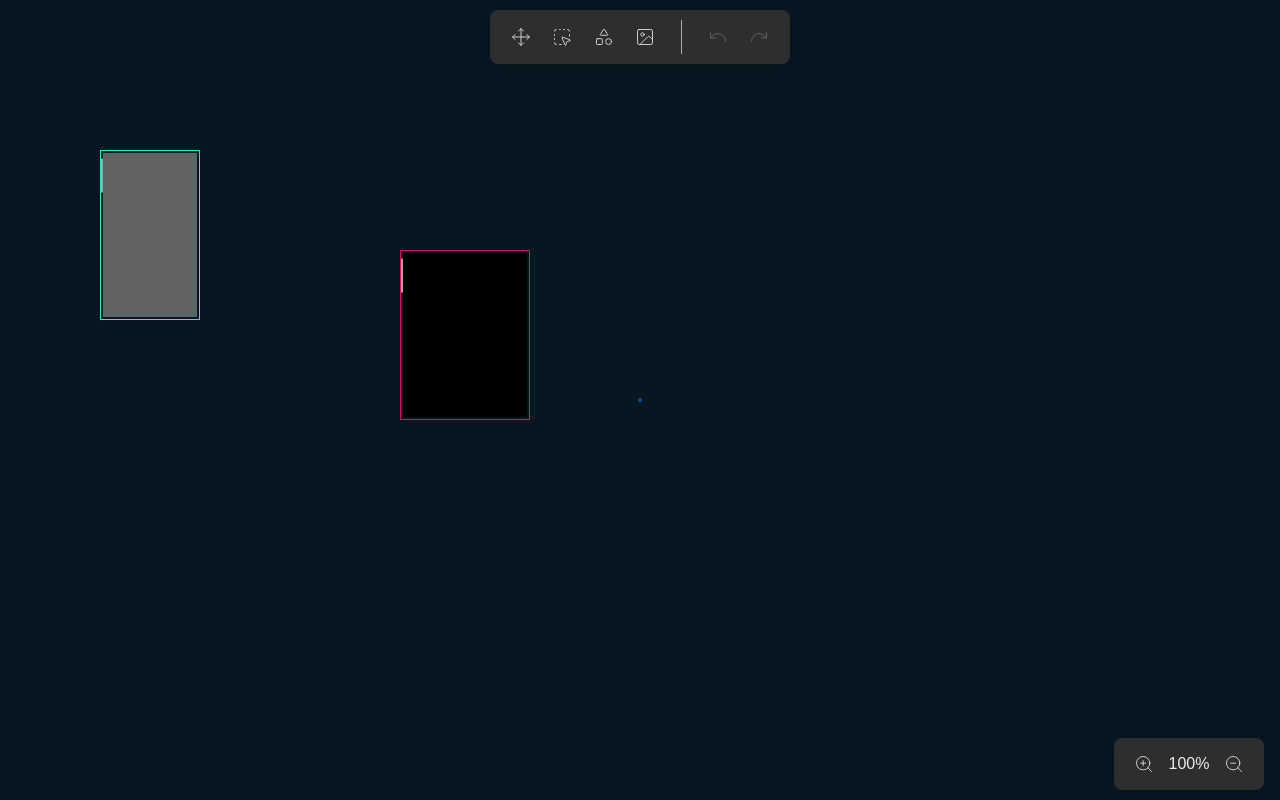
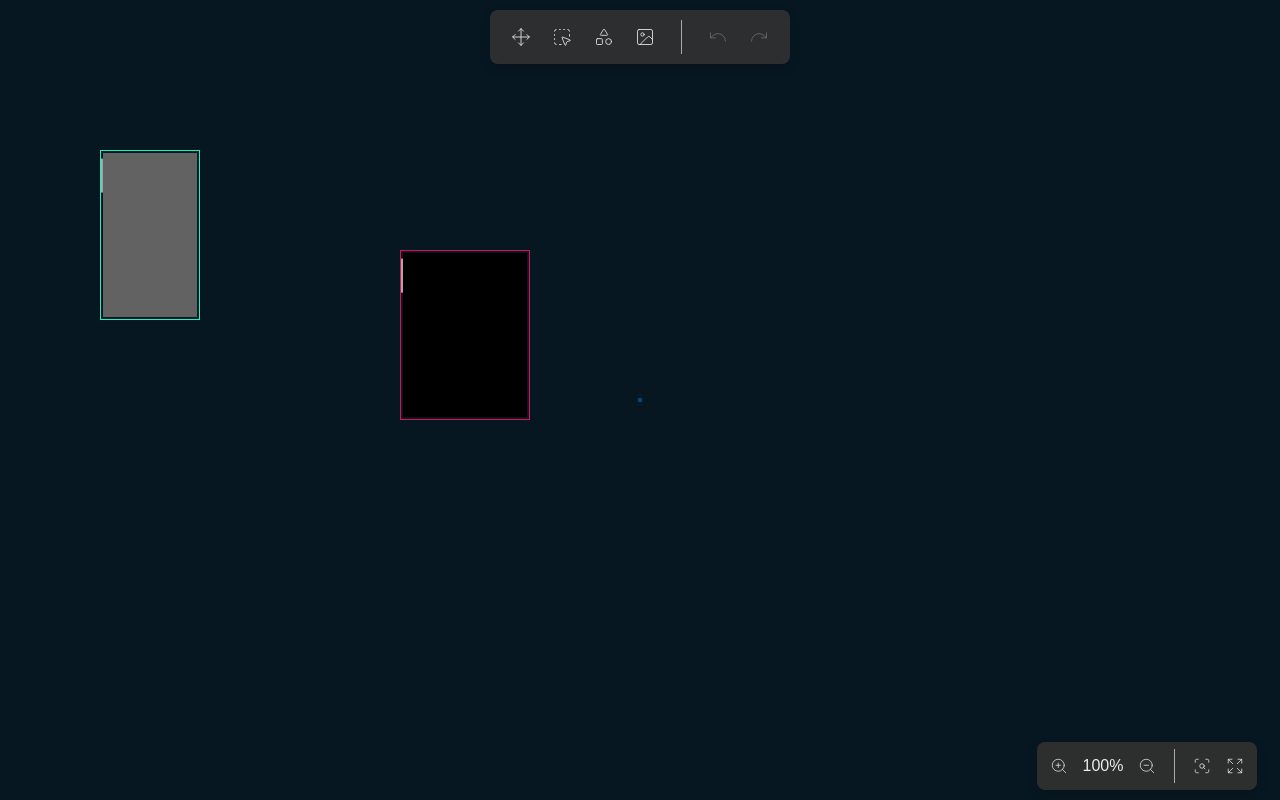
Before and after one commit to miladshiri/animateDraw, a Next.js app: page / in a window 1280 px wide. Built offline with nearby package versions, Linux system fonts and the light colour scheme.

Commit message:
FitScreen function

```diff
--- a/app/page.js
+++ b/app/page.js
@@ -181,7 +181,31 @@ export default function Home() {
 
   const zoomInOut = (zoomFactor, xCenter, yCenter) => {
     setScale((prevScale) => {
-      const newScale = Math.min(Math.max(prevScale * zoomFactor, 0.4), 3); // Clamp the scale
+      const newScale = Math.min(Math.max(prevScale * zoomFactor, 0.02), 16); // Clamp the scale
+
+      setOffset((prevOffset) => {
+
+        const m_before_zoom_x = xCenter / prevScale + prevOffset.x;
+        const m_before_zoom_y = yCenter / prevScale + prevOffset.y;
+
+        const m_after_zoom_x = xCenter / newScale + prevOffset.x;
+        const m_after_zoom_y = yCenter / newScale + prevOffset.y;
+
+        const newOffsetX = prevOffset.x + (m_before_zoom_x - m_after_zoom_x) / 2;
+        const newOffsetY = prevOffset.y + (m_before_zoom_y - m_after_zoom_y) / 2;
+
+        return { x: newOffsetX, y: newOffsetY};
+      });
+
+      return newScale;
+    });
+  }
+
+  const resetZoom = () => {
+    setScale((prevScale) => {
+      const newScale = 1;
+      const xCenter = window.innerWidth / 2;
+      const yCenter = window.innerHeight / 2;
 
       setOffset((prevOffset) => {
         // Adjust the offset to keep the mouse pointer fixed relative to content
@@ -234,7 +258,36 @@ export default function Home() {
     }
   };
 
+  const fitScreen = () => {
+    var minX = Infinity;
+    var minY = Infinity;
+    var maxX = -Infinity;
+    var maxY = -Infinity;
 
+    allShapes.forEach((shape) => {
+      minX = Math.min(minX, shape.x);
+      minY = Math.min(minY, shape.y);
+      maxX = Math.max(maxX, shape.x + shape.w);
+      maxY = Math.max(maxY, shape.y + shape.h);
+    });
+
+    const boundingWidth = maxX - minX;
+    const boundingHeight = maxY - minY;
+
+    const screenWidth = window.innerWidth;
+    const screenHeight = window.innerHeight;
+    const scaleX = screenWidth / boundingWidth;
+    const scaleY = screenHeight / boundingHeight;
+    const scale = Math.min(scaleX, scaleY);
+
+    const offsetX =  minX;
+    const offsetY = minY;
+    setScale(scale);
+    setOffset({ x: offsetX, y: offsetY });
+  }
+
+  const freezeScreen = () => {
+  }
 
   const initialPan = useRef(null);
 
@@ -849,7 +902,7 @@ export default function Home() {
         <ShapeSettings selectedShape={selectedShape} changeShapeSettingByName={changeShapeSettingByName}/>
       }
 
-      <ZoomToolbar scale={scale} zoomInOut={zoomInOut} />
+      <ZoomToolbar scale={scale} zoomInOut={zoomInOut} resetZoom={resetZoom} fitScreen={fitScreen} freezeScreen={freezeScreen} />
 
       {allShapes.map((shape, index) => (
         <ShapeWrapper
--- a/components/ZoomToolbar.js
+++ b/components/ZoomToolbar.js
@@ -1,19 +1,19 @@
 "use client";
 
 import React, { useState } from "react";
-import { ZoomIn, ZoomOut } from "lucide-react";
+import { ZoomIn, ZoomOut, ScanSearch, Expand, Lock } from "lucide-react";
 
-const ZoomToolbar = ({ scale, zoomInOut }) => {
+const ZoomToolbar = ({ scale, zoomInOut, resetZoom, fitScreen, freezeScreen }) => {
   const toolbarStyle = {
     position: "fixed",
     bottom: "10px", // margin from the top
     right: "1px",
     transform: "translateX(-10%)",
-    width: "150px", // 1/4 of the screen width
+    width: "220px", // 1/4 of the screen width
     backgroundColor: "rgba(48, 48, 48, 0.95)",
     boxShadow: "0px 4px 10px rgba(0, 0, 0, 0.2)", // Shadow effect
     borderRadius: "8px", // Slightly rounded corners
-    padding: "10px",
+    padding: "6px",
     zIndex: 1000, // Ensures it stays on top of other elements
     display: "flex",
     justifyContent: "space-around",
@@ -31,27 +31,53 @@ const ZoomToolbar = ({ scale, zoomInOut }) => {
   }
 
   return (
-    <div className="toolbar" style={toolbarStyle}>
+    <div className="toolbar" style={toolbarStyle}
+      onMouseUp={(event) => event.stopPropagation()}
+      onMouseDown={(event) => event.stopPropagation()}
+    >
 
       <button
         onMouseUp={(event) => event.stopPropagation()}
         onMouseDown={(event) => zoomIn(event)}
       >
-        <ZoomIn size={20} strokeWidth={1} />
+        <ZoomIn size={18} strokeWidth={1} />
       </button>
 
-      <div
-        style={{
-          color:"#ededed",
-        }}
-      >{Math.round(scale*100)}%</div>
+      <button
+        onMouseUp={(event) => event.stopPropagation()}
+        onMouseDown={(event) => resetZoom()}
+      >
+        <div
+          style={{
+            color:"#ededed",
+          }}
+        >{Math.round(scale*100)}%</div>
+      </button>
 
       <button
         onMouseUp={(event) => event.stopPropagation()}
         onMouseDown={(event) => zoomOut(event)}
       >
-        <ZoomOut size={20} strokeWidth={1} />
+        <ZoomOut size={18} strokeWidth={1} />
       </button>
+
+      <div className="toolbar-separator"></div>
+
+      <button
+        onMouseUp={(event) => event.stopPropagation()}
+        onMouseDown={(event) => fitScreen(event)}
+      >
+        <ScanSearch size={18} strokeWidth={1} />
+      </button>
+
+      <button
+        onMouseUp={(event) => event.stopPropagation()}
+        onMouseDown={(event) => freezeScreen(event)}
+
+      >
+        <Expand size={18} strokeWidth={1} />
+      </button>
+
     </div>
   );
 };
```
